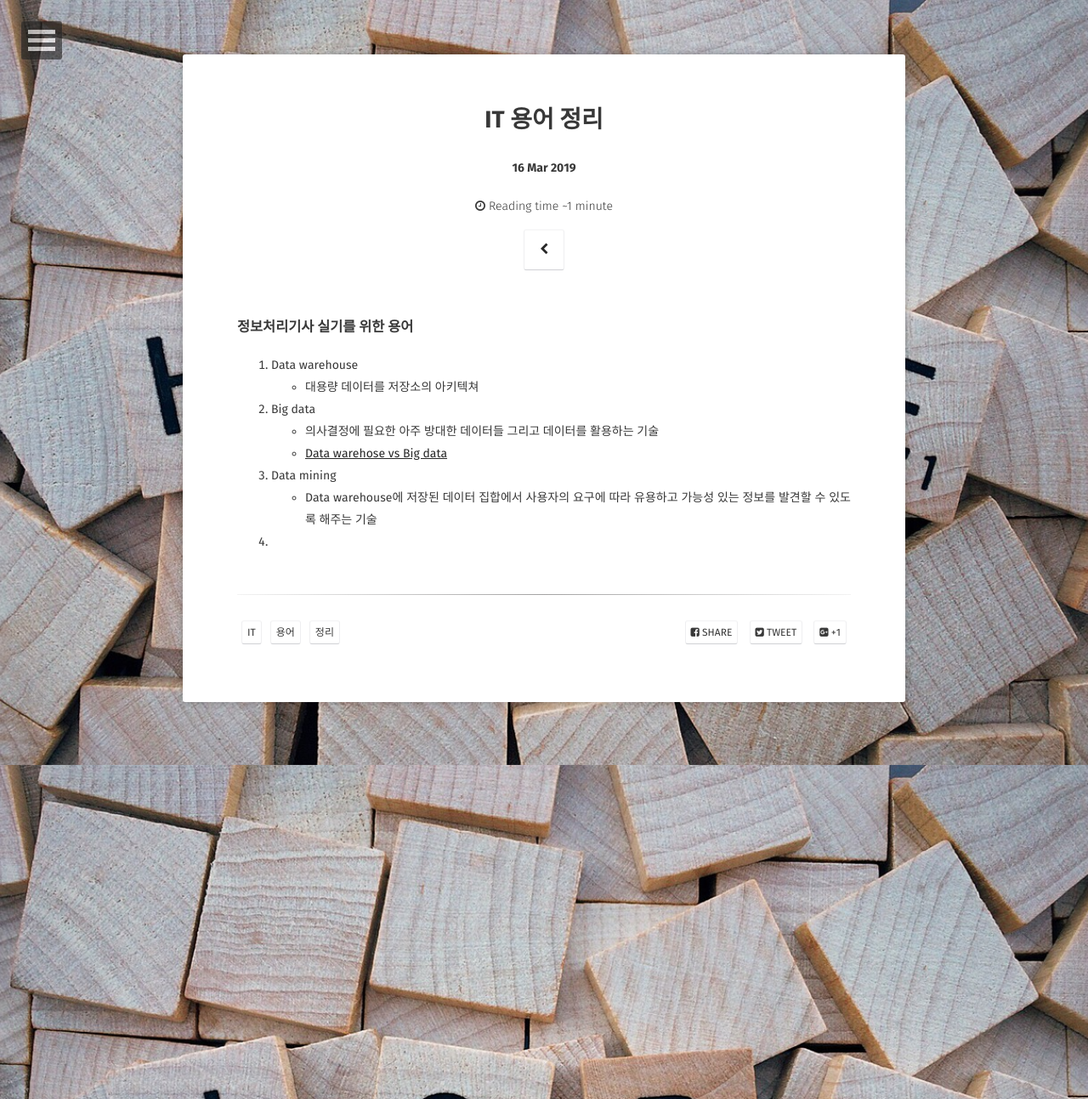
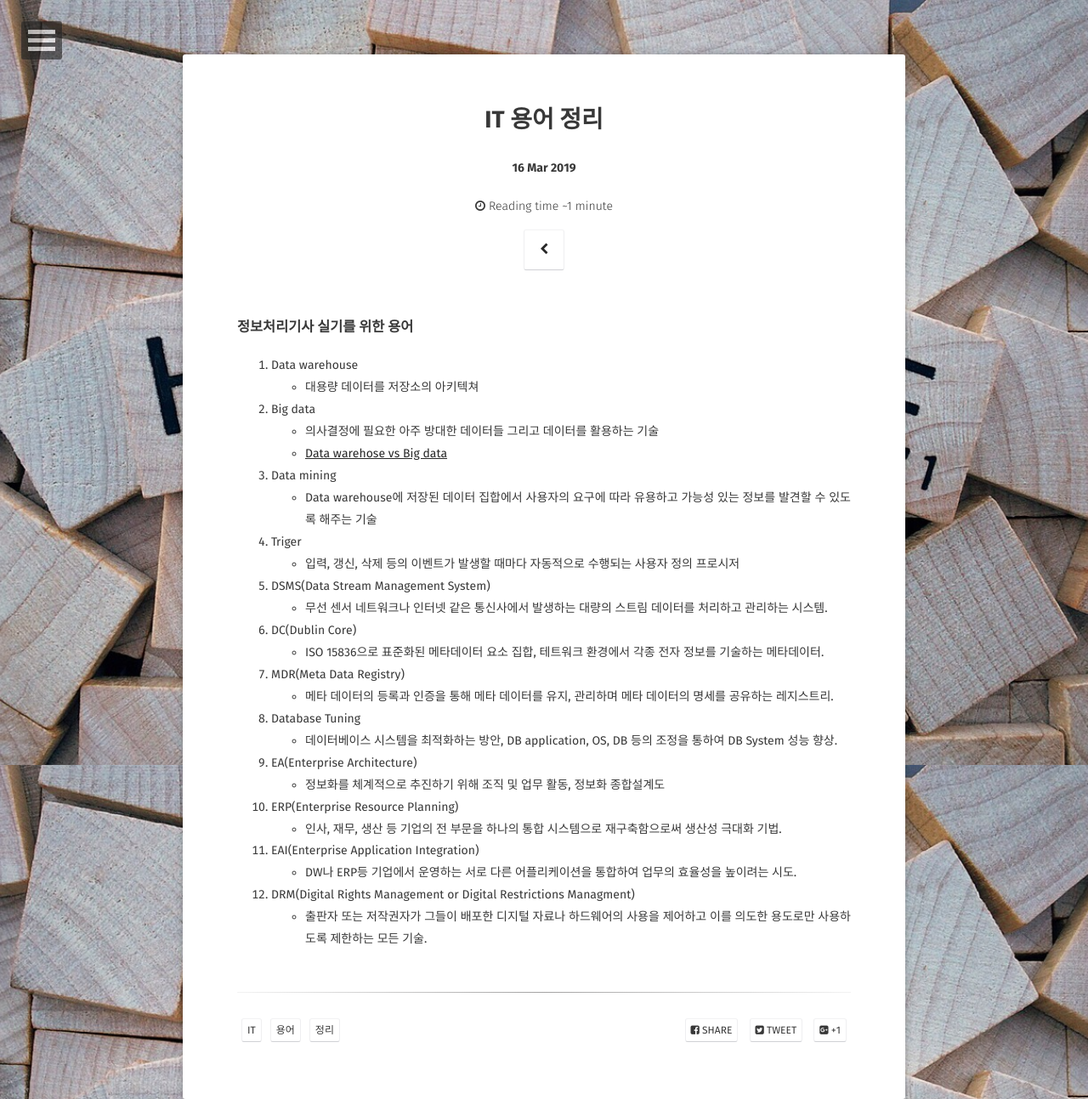
Before and after one commit to Jungjihyuk/JH_Life, a Jekyll site: the page built from _posts/2019-03-16-IT-Terms.md, in a window 1280 px wide. Shown: the whole page at 85% size. Built offline with Jekyll 4.4.1, drawn with Linux system fonts in a browser that asks for light colours; some web fonts are replaced; comment, search, counter and statistics services are not loaded.

Commit message:
IT Term 추가

```diff
--- a/_posts/2019-03-16-IT-Terms.md
+++ b/_posts/2019-03-16-IT-Terms.md
@@ -18,4 +18,21 @@ tag:
 3. Data mining
 - Data warehouse에 저장된 데이터 집합에서 사용자의 요구에 따라 유용하고 가능성 있는
   정보를 발견할 수 있도록 해주는 기술
-4.
+4. Triger
+- 입력, 갱신, 삭제 등의 이벤트가 발생할 때마다 자동적으로 수행되는 사용자 정의 프로시저
+5. DSMS(Data Stream Management System)
+- 무선 센서 네트워크나 인터넷 같은 통신사에서 발생하는 대량의 스트림 데이터를 처리하고 관리하는 시스템.
+6. DC(Dublin Core)
+- ISO 15836으로 표준화된 메타데이터 요소 집합, 테트워크 환경에서 각종 전자 정보를 기술하는 메타데이터.
+7. MDR(Meta Data Registry)
+- 메타 데이터의 등록과 인증을 통해 메타 데이터를 유지, 관리하며 메타 데이터의 명세를 공유하는 레지스트리.
+8. Database Tuning
+- 데이터베이스 시스템을 최적화하는 방안, DB application, OS, DB 등의 조정을 통하여 DB System 성능 향상.
+9. EA(Enterprise Architecture)
+- 정보화를 체계적으로 추진하기 위해 조직 및 업무 활동, 정보화 종합설계도
+10. ERP(Enterprise Resource Planning)
+- 인사, 재무, 생산 등 기업의 전 부문을 하나의 통합 시스템으로 재구축함으로써 생산성 극대화 기법.
+11. EAI(Enterprise Application Integration)
+- DW나 ERP등 기업에서 운영하는 서로 다른 어플리케이션을 통합하여 업무의 효율성을 높이려는 시도.
+12. DRM(Digital Rights Management or Digital Restrictions Managment)
+- 출판자 또는 저작권자가 그들이 배포한 디지털 자료나 하드웨어의 사용을 제어하고 이를 의도한 용도로만 사용하도록 제한하는 모든 기술.
```
